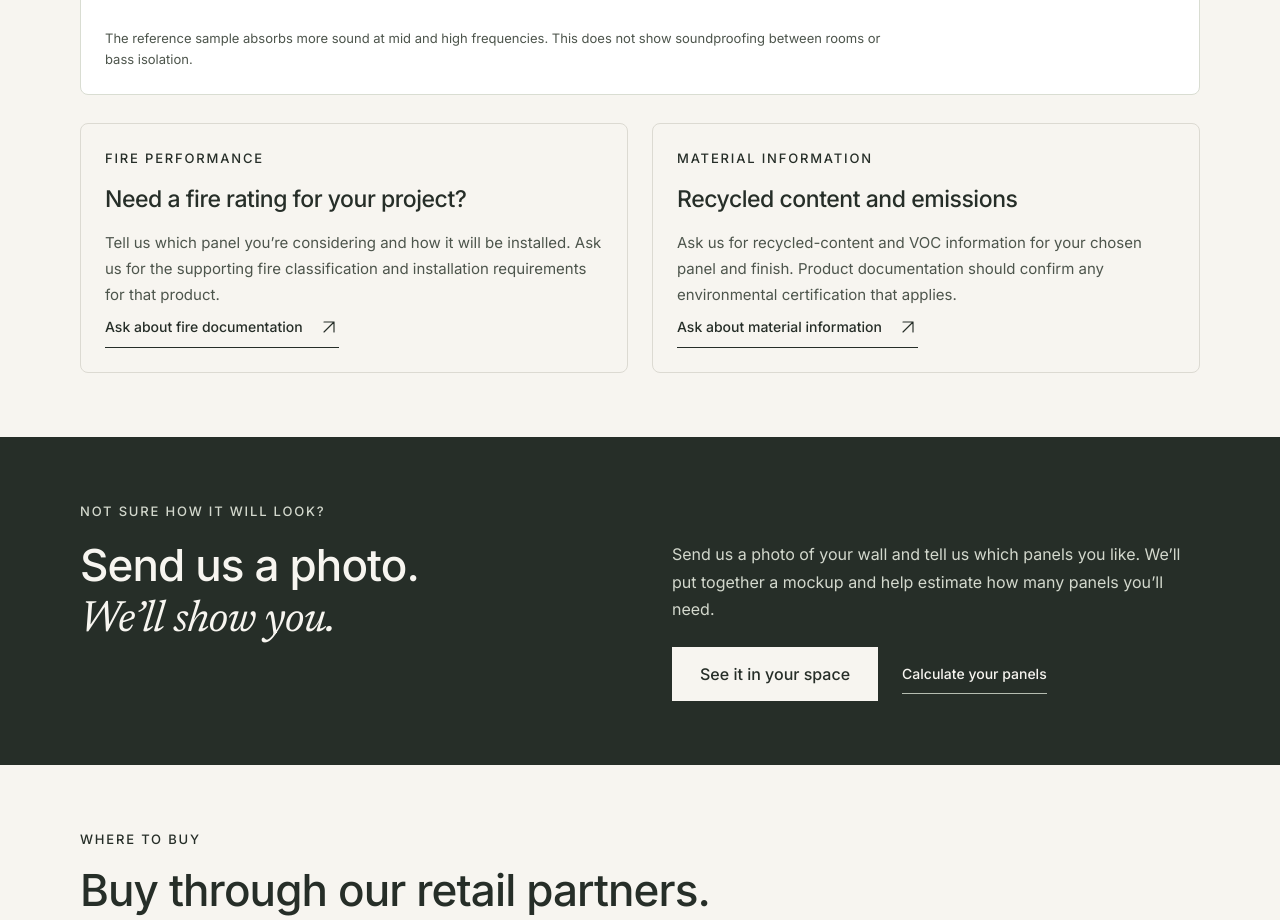
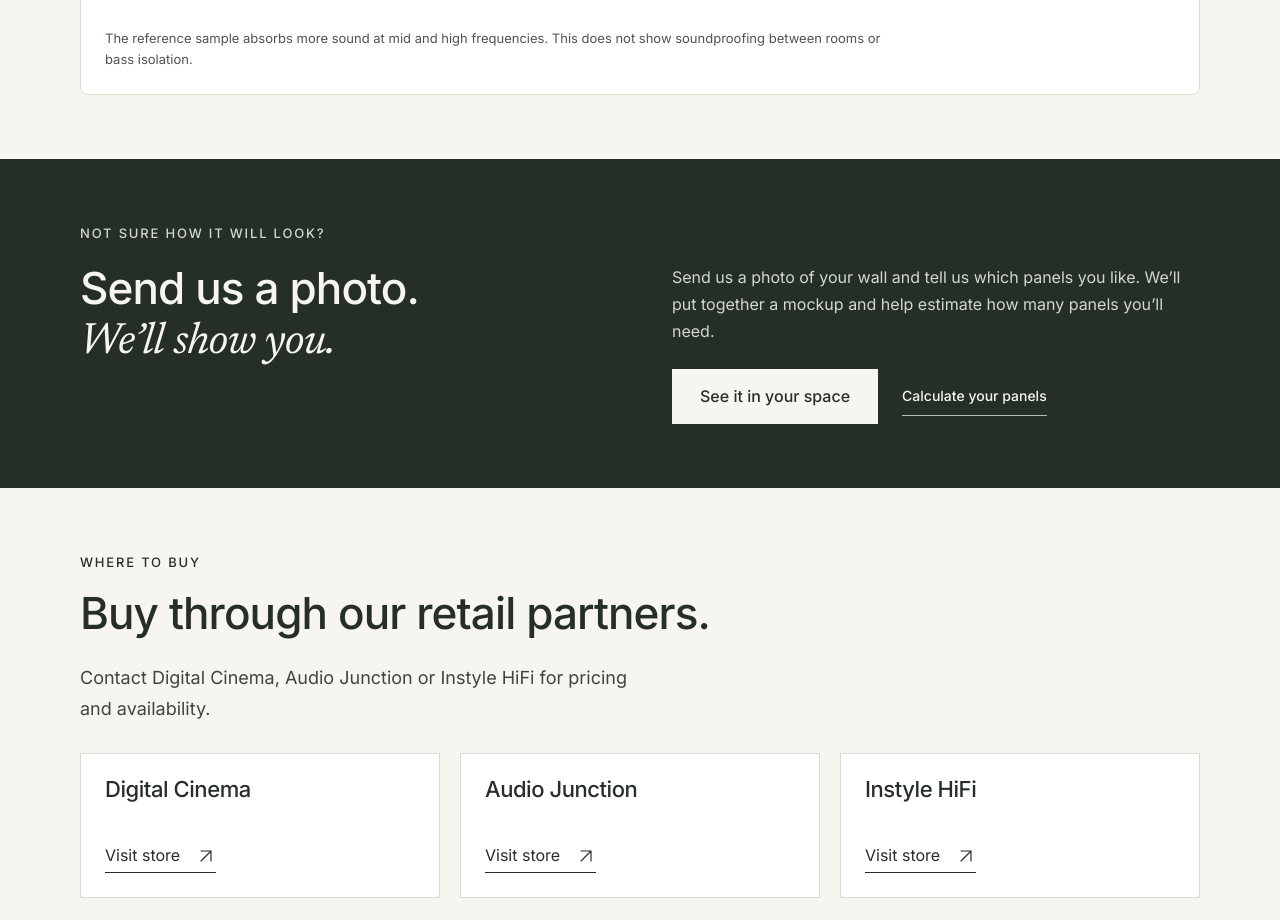
Before and after one commit to ash-dc-syd/quietex, a Next.js app in the folder apps/storefront/: page /about in a window 1280 px wide. Shown: the part 2660-3580 px from the top of the page. Built offline with nearby package versions, Linux system fonts and the light colour scheme.

Commit message:
Remove fire and material documentation cards from About page

```diff
--- a/apps/storefront/src/components/pet-performance.tsx
+++ b/apps/storefront/src/components/pet-performance.tsx
@@ -1,5 +1,3 @@
-import Link from "next/link"
-import { Arrow } from "./icons"
 import data from "@/data/pet-reference.json"
 
 export function PetPerformance() {
@@ -12,6 +10,5 @@ export function PetPerformance() {
       <details className="pet-data"><summary>View the values and test setup</summary><div className="pet-data-table"><table><caption>Reported octave-band absorption coefficients (αs)</caption><thead><tr><th scope="col">Frequency (Hz)</th>{data.points.map(point => <th scope="col" key={point.frequency}>{point.frequency}</th>)}</tr></thead><tbody><tr><th scope="row">Absorption (αs)</th>{data.points.map(point => <td key={point.frequency}>{point.absorption.toFixed(2)}</td>)}</tr></tbody></table></div><p>Reference method: {data.method}, Type A direct fixing. Reported sample: 2440 × 1220 × 12 mm, density 168 kg/m³, test area 10.8 m². Only the six values in the supplied table are plotted.</p></details>
       <figcaption>The reference sample absorbs more sound at mid and high frequencies. This does not show soundproofing between rooms or bass isolation.</figcaption>
     </figure>
-    <div className="pet-documentation"><div><p className="eyebrow">Fire performance</p><h3>Need a fire rating for your project?</h3><p>Tell us which panel you’re considering and how it will be installed. Ask us for the supporting fire classification and installation requirements for that product.</p><Link className="text-link" href="/contact-us/?subject=Fire%20classification%20and%20installation%20documents">Ask about fire documentation <Arrow diagonal /></Link></div><div><p className="eyebrow">Material information</p><h3>Recycled content and emissions</h3><p>Ask us for recycled-content and VOC information for your chosen panel and finish. Product documentation should confirm any environmental certification that applies.</p><Link className="text-link" href="/contact-us/?subject=Recycled%20content%20and%20VOC%20information">Ask about material information <Arrow diagonal /></Link></div></div>
   </section>
 }
```
